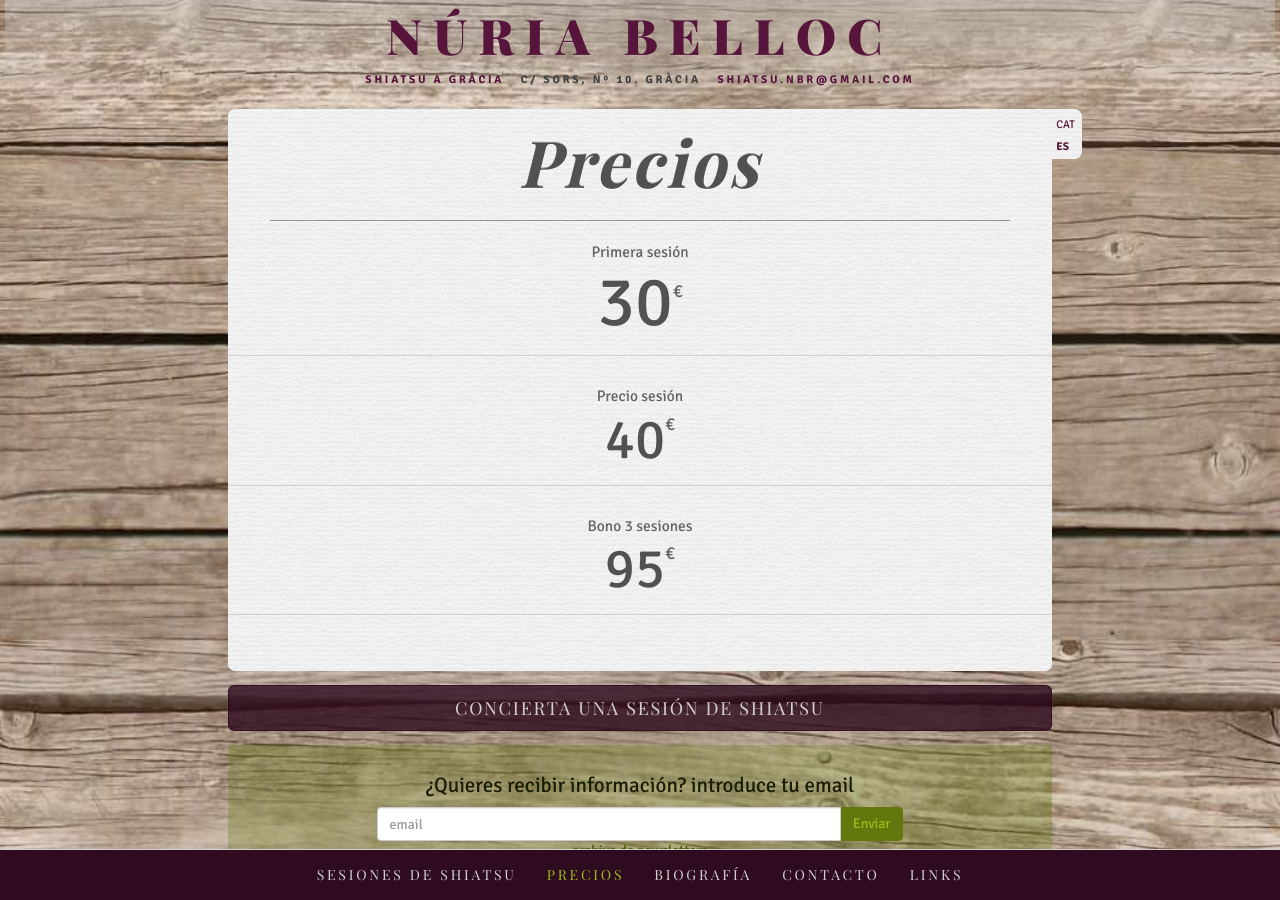
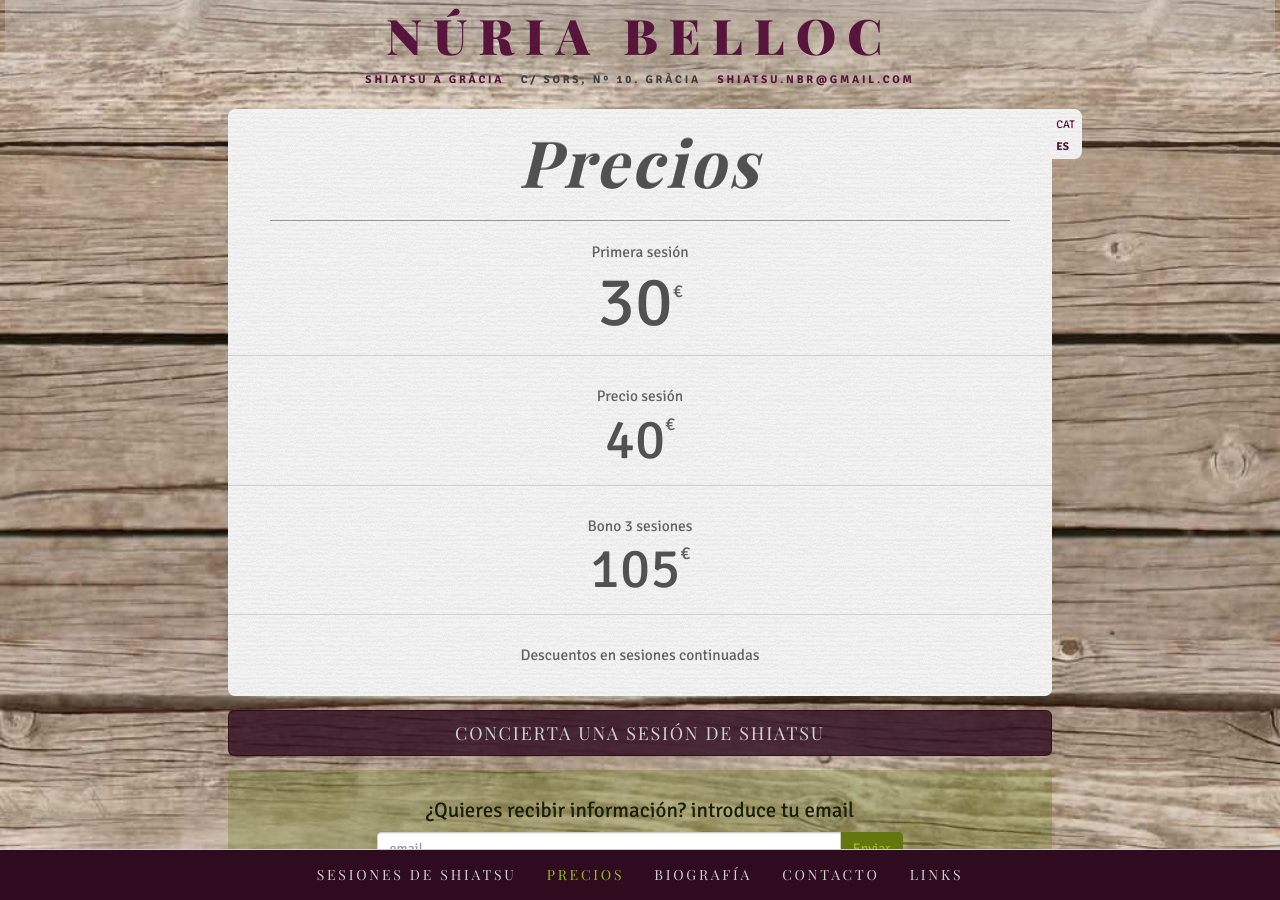
Before and after one commit to agustibr/shiatsu.nuriabelloc.com, a Jekyll site: the page built from es/2-precios.md, in a window 1280 px wide and 900 px high. Built offline with Jekyll 4.4.1, drawn with Linux system fonts in a browser that asks for light colours; some web fonts are replaced.

Commit message:
Update 2-precios.md

```diff
--- a/es/2-precios.md
+++ b/es/2-precios.md
@@ -20,6 +20,8 @@ Precio sesión
 
 Bono 3 sesiones
 
-#### 95
+#### 105
 
 ---
+
+Descuentos en sesiones continuadas
```
